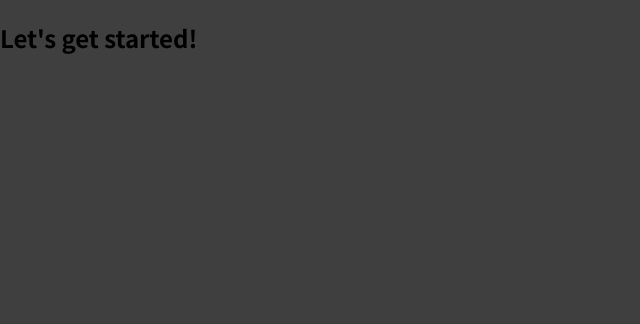
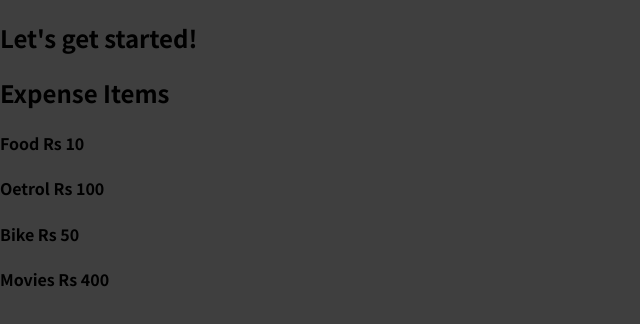
Before and after one commit to deepa2307/expense-tracker-using-react, a JavaScript app: page / in a window 1280 px wide. Shown: the top 324 px of the page, without its empty margins (0-640 px from the left). Built offline with nearby package versions, Linux system fonts and the light colour scheme.

Commit message:
added Expense

```diff
--- a/src/App.js
+++ b/src/App.js
@@ -1,7 +1,10 @@
+import ExpenseItems from "./components/ExpenseItems";
+
 function App() {
   return (
     <div>
       <h2>Let's get started!</h2>
+      <ExpenseItems></ExpenseItems>
     </div>
   );
 }
--- /dev/null
+++ b/src/components/ExpenseItems.js
@@ -0,0 +1,13 @@
+function ExpenseItems() {
+  return (
+    <div>
+      <h2>Expense Items </h2>
+      <h4>Food Rs 10</h4>
+      <h4>Oetrol Rs 100</h4>
+      <h4>Bike Rs 50</h4>
+      <h4>Movies Rs 400</h4>
+    </div>
+  );
+}
+
+export default ExpenseItems;
```
